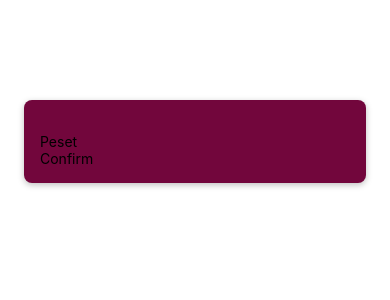
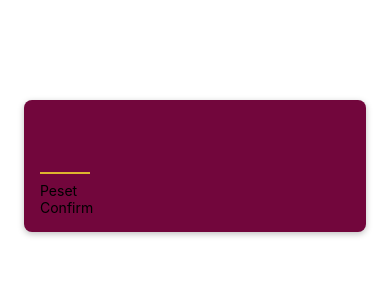
Before and after one commit to ArtVioletta/game-app, a React Native app: screen / in a window 390 px wide. Shown: the top 300 px of the page. Built offline with nearby package versions, Linux system fonts and the light colour scheme.

Commit message:
styling the Number input element

```diff
--- a/screens/StartGameScreen.js
+++ b/screens/StartGameScreen.js
@@ -4,7 +4,7 @@
 function StartGameScreen() {
   return (
     <View style={styles.inputContainer}>
-      <TextInput />
+      <TextInput style={styles.numberInput} maxLength={2} />
       <PrimaryButton>Peset</PrimaryButton>
       <PrimaryButton>Confirm</PrimaryButton>
     </View>
@@ -26,4 +26,15 @@
     shadowRadius: 6,
     shadowOpacity: 0.25,
   },
+  numberInput: {
+    height: 50,
+    fontSize: 32,
+    width: 50,
+    borderBlockColor: '#ddb52f',
+    borderBottomWidth: 2,
+    color: '#ddb52f',
+    marginVertical: 8,
+    fontWeight: 'bold',
+    textAlign: 'center',
+  },
 });
```
